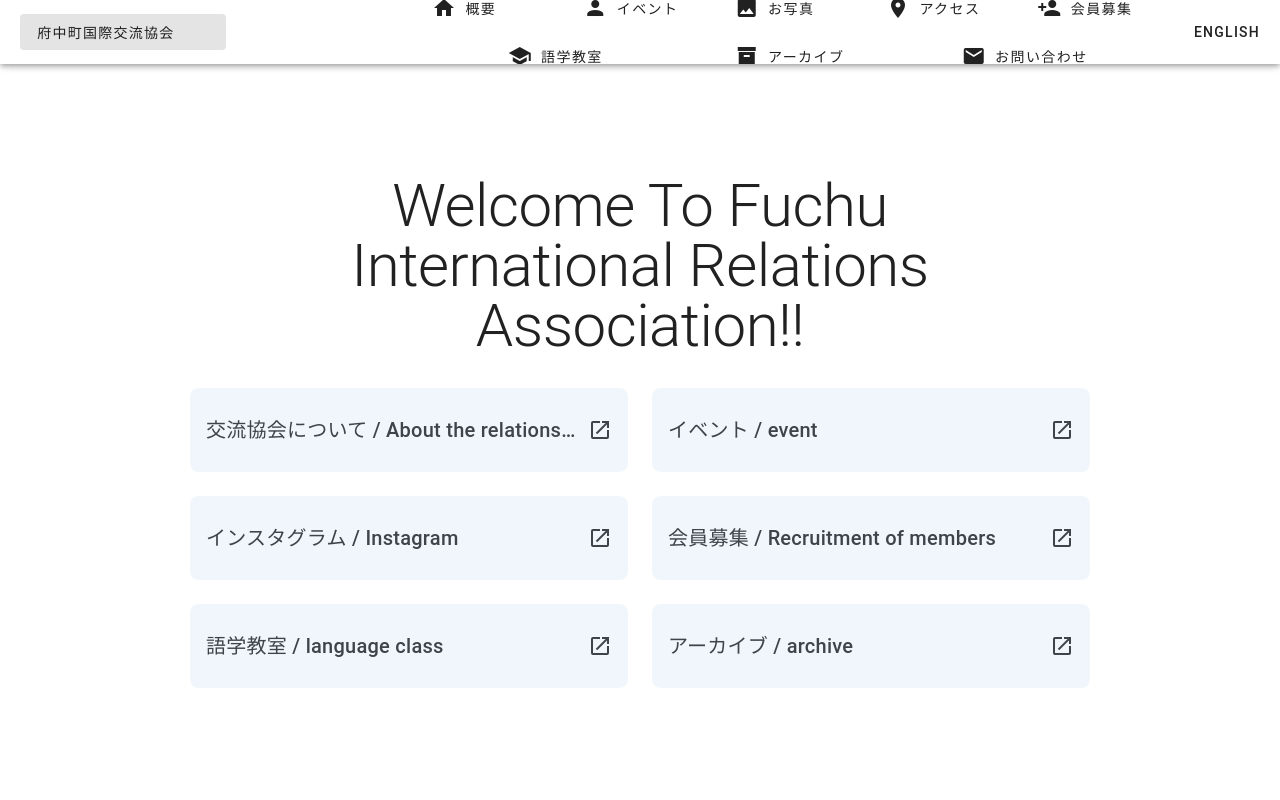
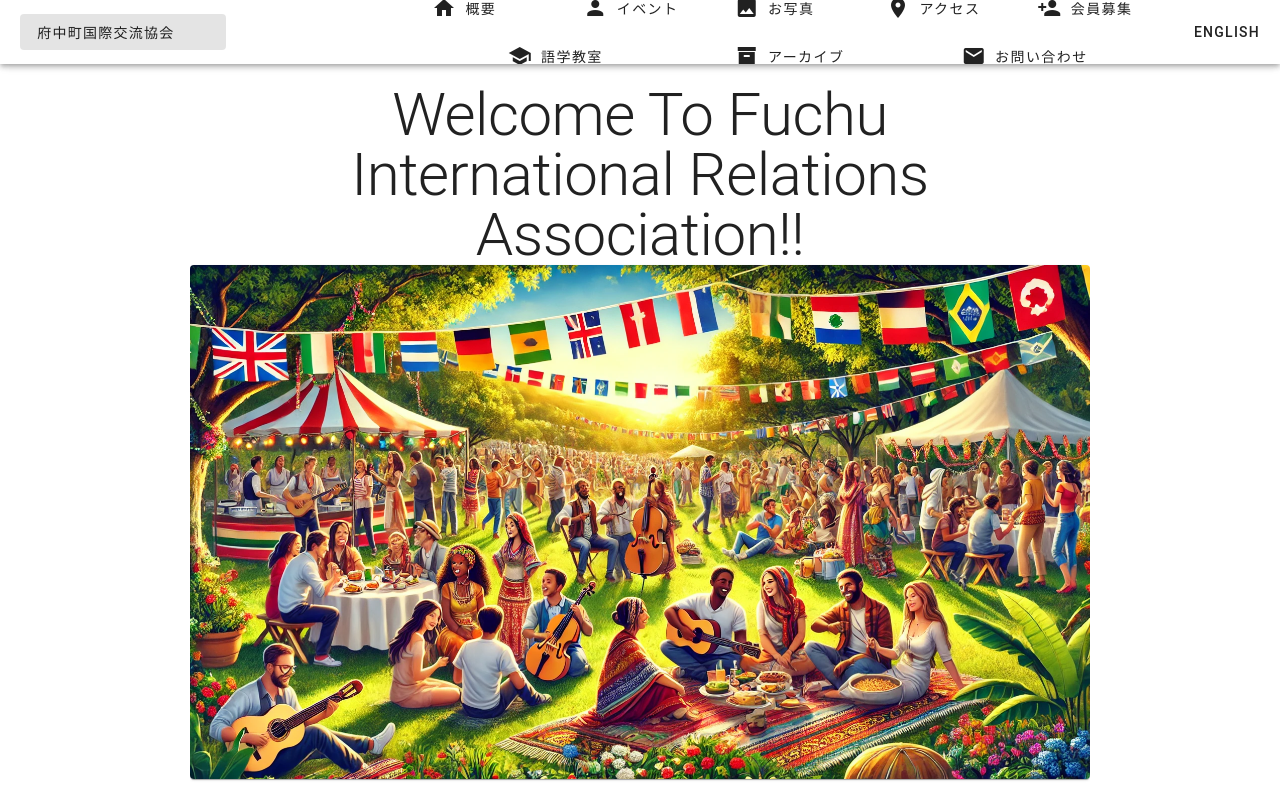
Before and after one commit to 1410-3/aki-fuchu-ira, a Vue app: page / in a window 1280 px wide. Built offline with nearby package versions, Linux system fonts and the light colour scheme.

Commit message:
change top page contents

```diff
--- a/src/components/TopPage/Contents.vue
+++ b/src/components/TopPage/Contents.vue
@@ -1,63 +1,26 @@
 <template>
   <v-container class="fill-height">
-    <v-responsive class="align-centerfill-height mx-auto" max-width="900">
+    <v-responsive class="align-center fill-height mx-auto" max-width="900">
       <div class="text-center">
         <h1 class="text-h2">
           Welcome To Fuchu <br>
           International Relations Association!!
         </h1>
+        <v-card outlined>
+          <v-img :src=path />
+        </v-card>
       </div>
-
-      <div class="py-4" />
-
-      <v-row>
-        <v-col cols="6">
-          <v-card append-icon="mdi-open-in-new" class="py-4" color="surface-variant" rounded="lg"
-            title="交流協会について / About the relations association" variant="text" to="/overview" tag="router-link">
-            <v-overlay opacity=".06" scrim="primary" contained model-value persistent />
-          </v-card>
-        </v-col>
-
-        <v-col cols="6">
-          <v-card append-icon="mdi-open-in-new" class="py-4" color="surface-variant" rounded="lg" title="イベント / event"
-            variant="text" to="/events" tag="router-link">
-            <v-overlay opacity=".06" scrim="primary" contained model-value persistent />
-          </v-card>
-        </v-col>
-
-        <v-col cols="6">
-          <v-card append-icon="mdi-open-in-new" class="py-4" color="surface-variant"
-            href="https://www.instagram.com/international.fuchu/" rel="noopener noreferrer" rounded="lg" target="_blank"
-            title="インスタグラム / Instagram" variant="text">
-            <v-overlay opacity=".06" scrim="primary" contained model-value persistent />
-          </v-card>
-        </v-col>
-
-        <v-col cols="6">
-          <v-card append-icon="mdi-open-in-new" class="py-4" color="surface-variant" rounded="lg"
-            title="会員募集 / Recruitment of members" variant="text" to="/membership" tag="router-link">
-            <v-overlay opacity=".06" scrim="primary" contained model-value persistent />
-          </v-card>
-        </v-col>
-
-        <v-col cols="6">
-          <v-card append-icon="mdi-open-in-new" class="py-4" color="surface-variant" rounded="lg"
-            title="語学教室 / language class" variant="text" to="/class" tag="router-link">
-            <v-overlay opacity=".06" scrim="primary" contained model-value persistent />
-          </v-card>
-        </v-col>
-
-        <v-col cols="6">
-          <v-card append-icon="mdi-open-in-new" class="py-4" color="surface-variant" rounded="lg"
-            title="アーカイブ / archive" variant="text" to="/archive" tag="router-link">
-            <v-overlay opacity=".06" scrim="primary" contained model-value persistent />
-          </v-card>
-        </v-col>
-      </v-row>
     </v-responsive>
   </v-container>
 </template>
 
-<script setup>
-//
+<script>
+export default {
+  name: "ContentsPage",
+  data() {
+    return {
+      path: new URL('@/assets/worldPiece.webp', import.meta.url).href
+    };
+  }
+}
 </script>
```
Also changed, not shown: src/assets/worldPiece.webp (added).
